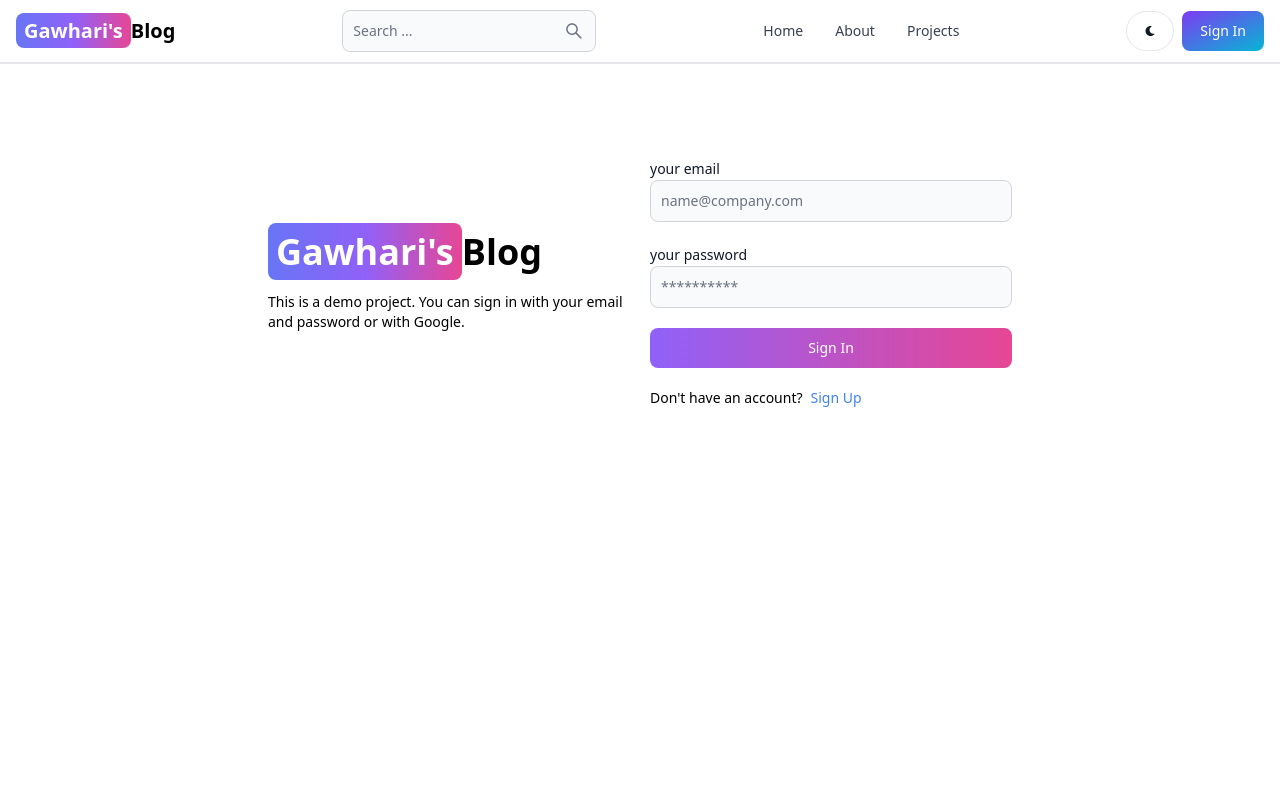
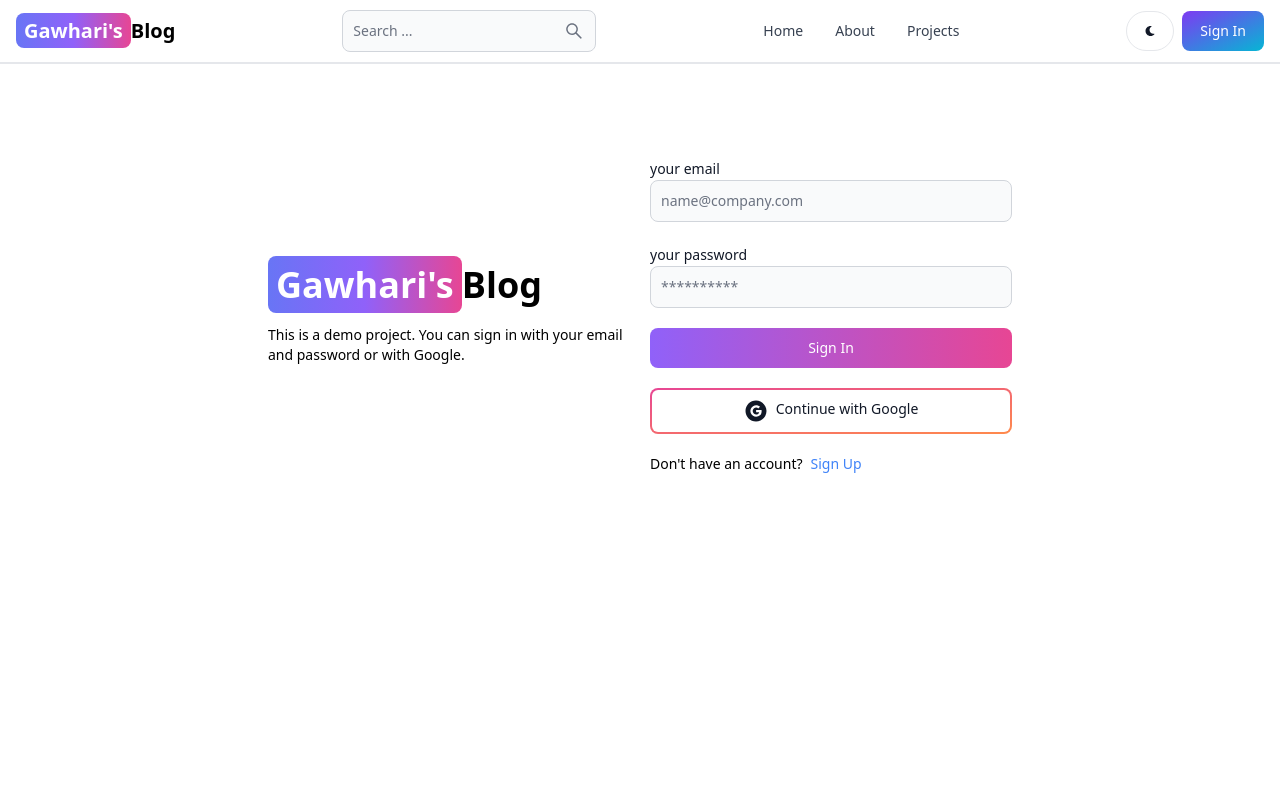
Before and after one commit to HussainGawhari/mern-stack, a React (Vite) app in the folder client/: page /sign-in in a window 1280 px wide. Shown: the top 800 px of the page. Built offline with nearby package versions, Linux system fonts and the light colour scheme; no server answers.

Commit message:
redux persist

```diff
--- a/client/package.json
+++ b/client/package.json
@@ -11,6 +11,7 @@
   },
   "dependencies": {
     "@reduxjs/toolkit": "^2.2.3",
+    "firebase": "^10.11.1",
     "flowbite-react": "^0.8.0",
     "react": "^18.2.0",
     "react-dom": "^18.2.0",
--- /dev/null
+++ b/client/src/components/OAuth.jsx
@@ -0,0 +1,28 @@
+import { Button } from "flowbite-react";
+import { AiFillGoogleCircle } from "react-icons/ai";
+import React from "react";
+import { GoogleAuthProvider, signInWithPopup, getAuth } from "firebase/auth";
+import  app  from '../firebase';
+
+export default function OAuth() {
+
+
+    const handleGoogleClick = async () =>{
+      const auth = getAuth(app);
+        const provider = new GoogleAuthProvider()
+        provider.setCustomParameters({ prompt: 'select_account' })
+        try {
+            const resultFromGoogle = await signInWithPopup(auth, provider)
+      console.log(resultFromGoogle);
+    } catch (err) {
+      console.log(err);
+    }
+
+  };
+  return (
+    <Button type="button" gradientDuoTone="pinkToOrange" outline onClick={handleGoogleClick}>
+      <AiFillGoogleCircle className="w-6 h-6 mr-2"  />
+      Continue with Google
+    </Button>
+  );
+}
--- /dev/null
+++ b/client/src/firebase.js
@@ -0,0 +1,19 @@
+// Import the functions you need from the SDKs you need
+import { initializeApp } from "firebase/app";
+// TODO: Add SDKs for Firebase products that you want to use
+// https://firebase.google.com/docs/web/setup#available-libraries
+
+
+
+const firebaseConfig = {
+    apiKey: import.meta.env.VITE_FIREBASE_API_KEY,
+    authDomain: "mern-blog-ccd5f.firebaseapp.com",
+    projectId: "mern-blog-ccd5f",
+    storageBucket: "mern-blog-ccd5f.appspot.com",
+    messagingSenderId: "630565620721",
+    appId: "1:630565620721:web:f4cf12d7a9ff09af101250"
+};
+
+// Initialize Firebase
+const app = initializeApp(firebaseConfig);
+export default app;
--- a/client/src/pages/SignIn.jsx
+++ b/client/src/pages/SignIn.jsx
@@ -3,6 +3,7 @@
 import { Link, useNavigate } from "react-router-dom";
 import { signInStart, signInFailure, signInSuccess } from "../redux/user/userSlice";
 import { useDispatch, useSelector} from 'react-redux';
+import OAuth from "../components/OAuth";
 
 export default function SignIn() {
 
@@ -96,6 +97,7 @@
                 }
 
               </Button>
+              <OAuth/>
             </div>
           </form>
           <div className="flex gap-2 text-sm mt-5">
--- a/client/src/pages/SignUp.jsx
+++ b/client/src/pages/SignUp.jsx
@@ -1,6 +1,7 @@
 import { Alert, Button, Label, Spinner, TextInput } from "flowbite-react";
 import React, { useState } from "react";
 import { Link, useNavigate } from "react-router-dom";
+import OAuth from "../components/OAuth";
 
 export default function SignUp() {
   const [formData, setFormData] = useState({});
@@ -101,6 +102,7 @@
                 }
 
               </Button>
+              <OAuth/>
             </div>
           </form>
           <div className="flex gap-2 text-sm mt-5">
```
Also changed, not shown: 1 other file (tests, documents, lock files or other folders).
